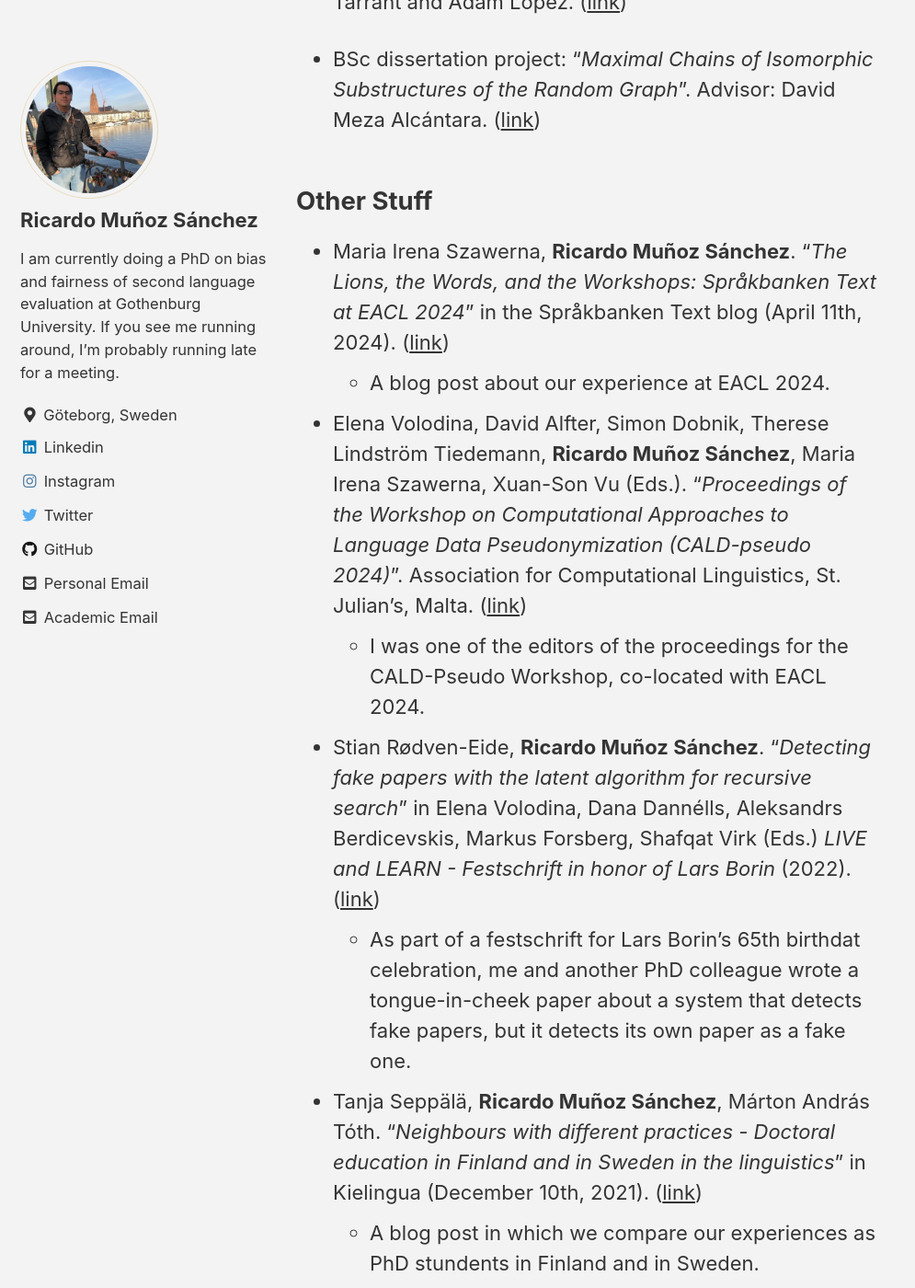
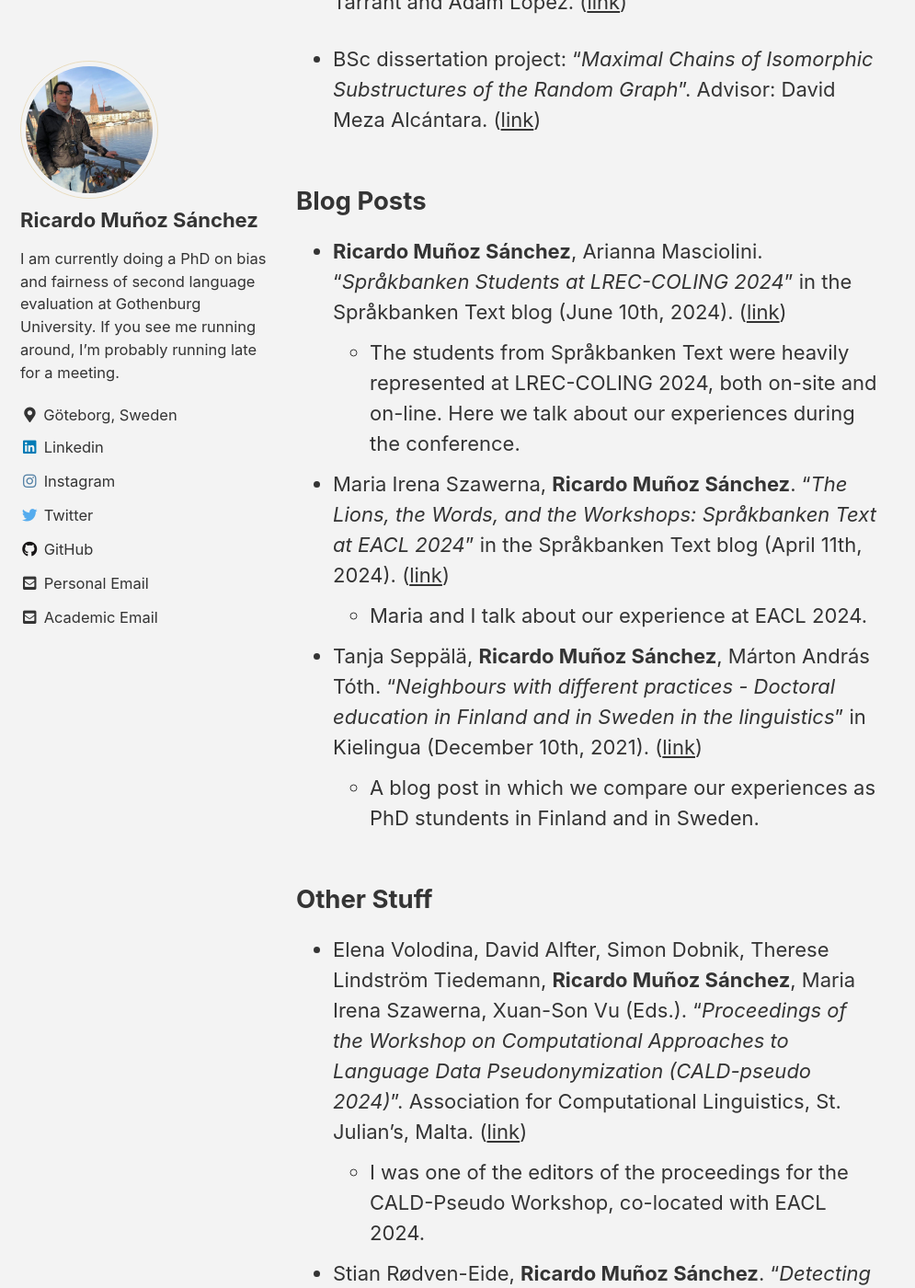
Before and after one commit to rimusa/rimusa.github.io, a Jekyll site: the page built from docs/_pages/research.md, in a window 1280 px wide and 1400 px high, scrolled down 2390 px. Shown: the whole window at 92% size, without its empty margins (0-995 px from the left). Built offline with Jekyll 4.4.1, drawn with Linux system fonts in a browser that asks for light colours; cached includes are drawn as plain includes.

Commit message:
Added a blog post section

```diff
--- a/docs/_pages/research.md
+++ b/docs/_pages/research.md
@@ -46,19 +46,27 @@ You can see the talks and presentations I've given [here](../talks).
 - BSc dissertation project: "_Maximal Chains of Isomorphic Substructures of the Random Graph_". Advisor: David Meza Alcántara. ([link](http://132.248.9.195/ptd2018/septiembre/0780018/Index.html))
 
 
-## Other Stuff
+
+## Blog Posts
+
+- **Ricardo Muñoz Sánchez**, Arianna Masciolini. "_Språkbanken Students at LREC-COLING 2024_" in the Språkbanken Text blog (June 10th, 2024). ([link](https://spraakbanken.gu.se/blogg/20240610-sprakbanken-students-at-lrec-coling-2024))
+    - The students from Språkbanken Text were heavily represented at LREC-COLING 2024, both on-site and on-line. Here we talk about our experiences during the conference.
 
 - Maria Irena Szawerna, **Ricardo Muñoz Sánchez**. "_The Lions, the Words, and the Workshops: Språkbanken Text at EACL 2024_" in the Språkbanken Text blog (April 11th, 2024). ([link](https://spraakbanken.gu.se/blogg/20240411-the-lions-the-words-and-the-workshops-sbx-at-eacl-2024))
-    - A blog post about our experience at EACL 2024.
+    - Maria and I talk about our experience at EACL 2024.
+
+- Tanja Seppälä, **Ricardo Muñoz Sánchez**, Márton András Tóth. "_Neighbours with different practices - Doctoral education in Finland and in Sweden in the linguistics_" in Kielingua (December 10th, 2021). ([link](https://www.kielingua.com/post/neighbours-with-different-practices-doctoral-education-in-finland-and-in-sweden-in-the-linguistics))
+    - A blog post in which we compare our experiences as PhD stundents in Finland and in Sweden.
+
+
+
+## Other Stuff
 
 - Elena Volodina, David Alfter, Simon Dobnik, Therese Lindström Tiedemann, **Ricardo Muñoz Sánchez**, Maria Irena Szawerna, Xuan-Son Vu (Eds.). "_Proceedings of the Workshop on Computational Approaches to Language Data Pseudonymization (CALD-pseudo 2024)_". Association for Computational Linguistics, St. Julian’s, Malta. ([link](https://aclanthology.org/2024.caldpseudo-1.0/))
     - I was one of the editors of the proceedings for the CALD-Pseudo Workshop, co-located with EACL 2024.
 
 - Stian Rødven-Eide, **Ricardo Muñoz Sánchez**. "_Detecting fake papers with the latent algorithm for recursive search_" in Elena Volodina, Dana Dannélls, Aleksandrs Berdicevskis, Markus Forsberg, Shafqat Virk (Eds.) _LIVE and LEARN - Festschrift in honor of Lars Borin_ (2022). ([link](https://gupea.ub.gu.se/handle/2077/74254))
     - As part of a festschrift for Lars Borin's 65th birthdat celebration, me and another PhD colleague wrote a tongue-in-cheek paper about a system that detects fake papers, but it detects its own paper as a fake one.
-
-- Tanja Seppälä, **Ricardo Muñoz Sánchez**, Márton András Tóth. "_Neighbours with different practices - Doctoral education in Finland and in Sweden in the linguistics_" in Kielingua (December 10th, 2021). ([link](https://www.kielingua.com/post/neighbours-with-different-practices-doctoral-education-in-finland-and-in-sweden-in-the-linguistics))
-    - A blog post in which we compare our experiences as PhD stundents in Finland and in Sweden.
 
 
 
```
